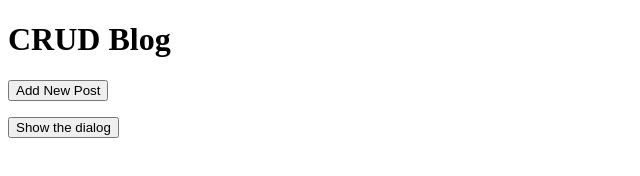
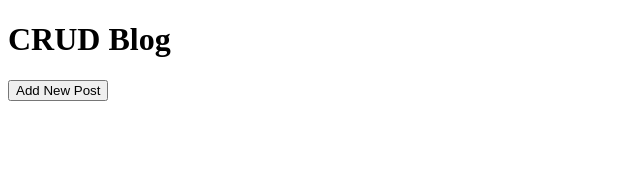
Before and after one commit to drakeomar/CSE_134B_2, a plain HTML site: page crud.html in a window 1280 px wide. Shown: the whole page, without its empty margins (0-640 px from the left). Drawn offline with Linux system fonts and the light colour scheme.

Commit message:
creating all new files for hw4, and nativedialogs.html buttons/html

```diff
--- a/crud.html
+++ b/crud.html
@@ -42,9 +42,6 @@
                     </div>
                 </form>
             </dialog>
-            <p>
-                <button id="showDialog">Show the dialog</button>
-            </p>
             <output id="output-box"></output>
         </section>
     </main>
```
